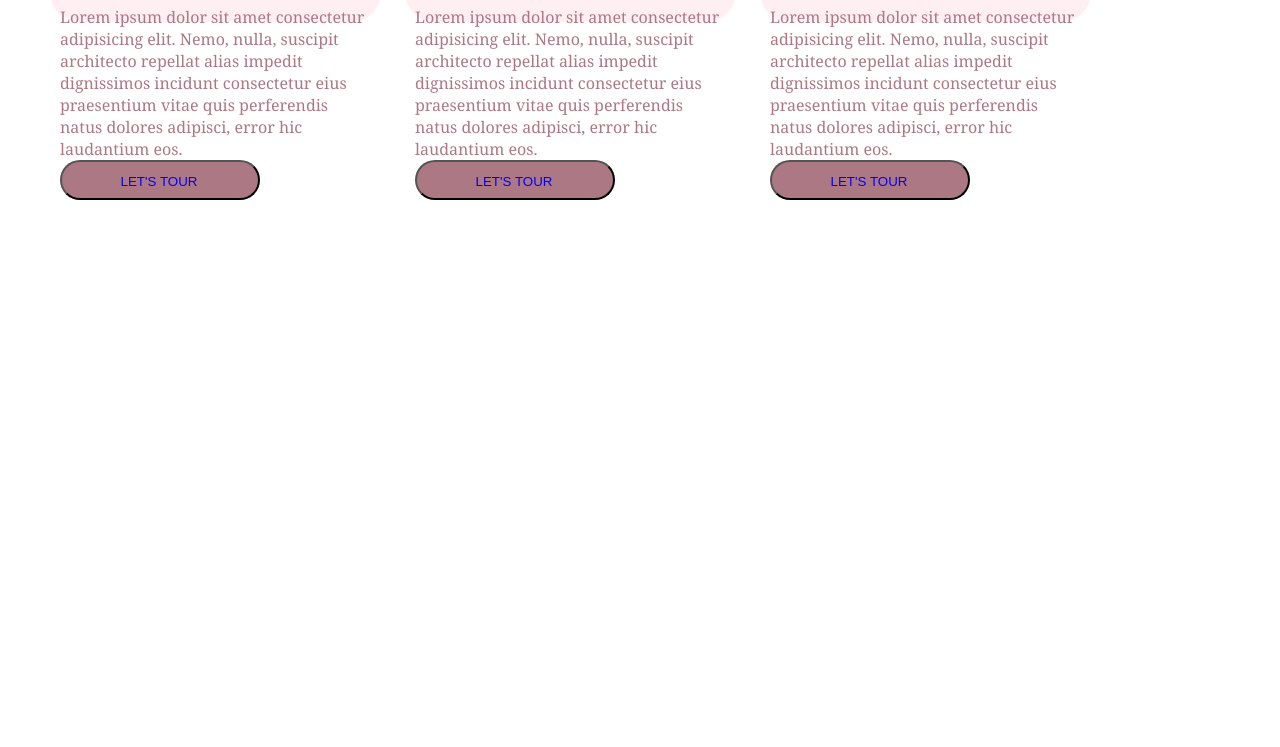
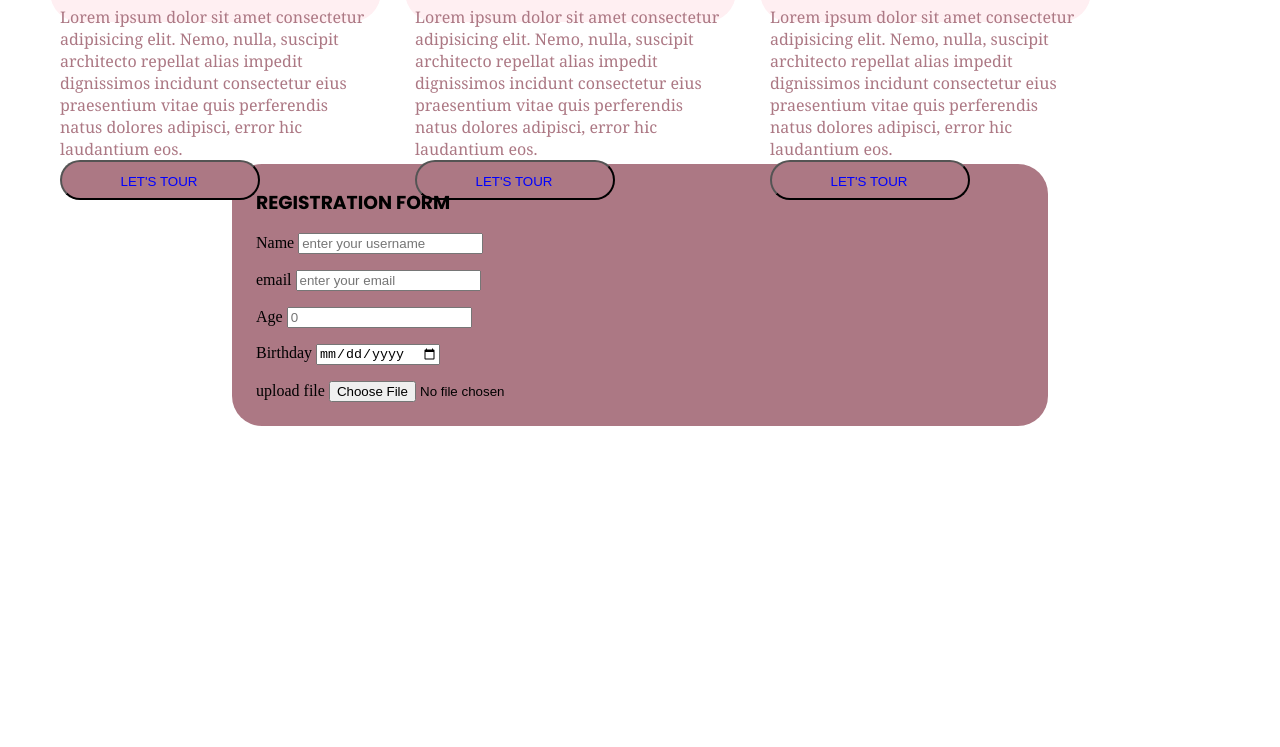
Before and after one commit to kibiwottkurgat/jk-portfolio-2, a plain HTML site: page index.html in a window 1280 px wide. Shown: the part 1214-1961 px from the top of the page. Before the commit the page ends 1414 px from the top, so only its background shows below. Drawn offline with Linux system fonts and the light colour scheme.

Commit message:
added form tag

```diff
--- a/assets/styles/index.css
+++ b/assets/styles/index.css
@@ -154,3 +154,18 @@ nav>div>h1{
     font-weight: lighter;
     font-family: Georgia, 'Times New Roman', Times, serif;
 }
+#contactsection{
+    padding-left: var(--padding-horizontal);
+    padding: var(--padding-horizontal);
+    height: 60vh;
+}
+#contactsection > form{
+    padding:24px;
+    background-color: var(--secondary-color);
+    border-radius: 30px;
+    width:60vw;
+    margin: auto;
+}
+#contactsection > form >div{
+    margin-top: 16px;
+}
--- a/index.html
+++ b/index.html
@@ -33,10 +33,10 @@
       </div>
       <!--navigation links-->
       <div>
-        <a href="">home</a>
-        <a href="">projects</a>
-        <a href="">about</a>
-        <a href="">contact me</a>
+        <a href="">HOME</a>
+        <a href="">PROJECT</a>
+        <a href="">ABOUT</a>
+        <a href="">CONTACT ME</a>
       </div>
     </nav>
     <!--homeSection-->
@@ -86,7 +86,41 @@
     </div>
     </section>
 
+    <!--contact section-->
+    <section id="contactsection">
     <!--contact form-->
-    <form action=""></form>
+    <form action="">
+      <h3>REGISTRATION FORM</h3>
+      <!--username input-->
+      <div>
+        <label for="username">Name</label>
+        <input type="text" name="username" placeholder="enter your username">
+      </div>
+
+      <div>
+      <!--user email-->
+      <label form="user email">email</label>
+      <input type="email" name="user email" placeholder="enter your email">
+    </div>
+
+    <div>
+      <!--user age-->
+      <label for="userAge">Age</label>
+      <input type="number" placeholder="0" name="userAge">
+    </div>
+
+    <div>
+    <!--user birth-->
+    <label for="D.O.B">Birthday</label>
+    <input type="date" name="userD.O.B">
+    </div>
+    <div>
+      <!--file-->
+      <label for="userfile">upload file</label>
+      <input type="file" name="userfile">
+
+    </div>
+    </form>
+    </section>
   </body>
 </html>
```
